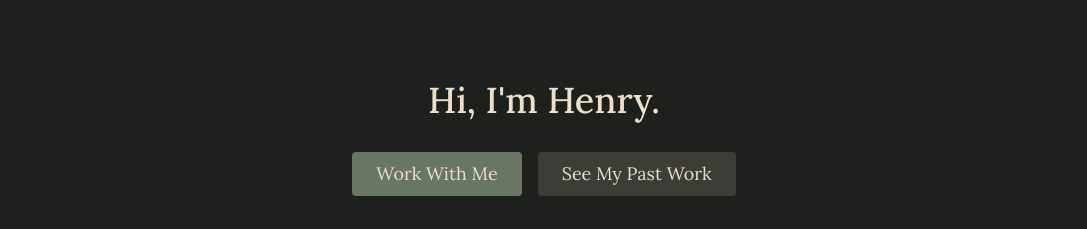
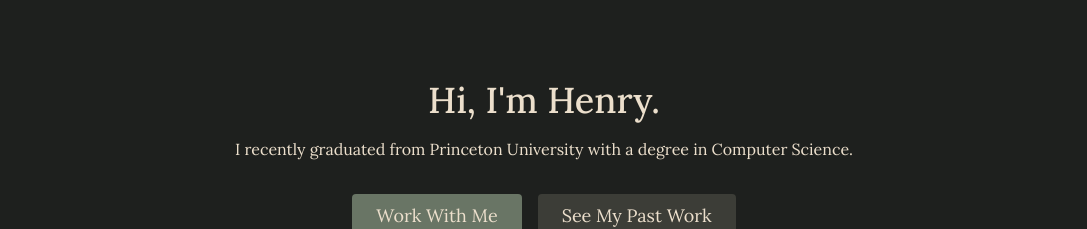
Before and after one commit to henrywertz6/portfolio, a React (Vite) app: page / in a window 1280 px wide. Shown: the top 229 px of the page, without its empty margins (96-1183 px from the left). Built offline with nearby package versions, Linux system fonts and the light colour scheme.

Commit message:
Short personal description added

```diff
--- a/src/components/About.tsx
+++ b/src/components/About.tsx
@@ -5,21 +5,20 @@
         Hi, I'm Henry.
         <br className="hidden lg:inline-block" />
       </h1>
-      <p className="mb-8 leading-relaxed">
-        {/* Lorem ipsum dolor sit amet, consectetur adipisicing elit. Qui laborum
-        quasi, incidunt dolore iste nostrum cupiditate voluptas? Laborum,
-        voluptas natus? */}
+      <p className="mb-8 leading-relaxed text-center">
+        I recently graduated from Princeton University with a degree in Computer
+        Science.
       </p>
       <div className="flex justify-center">
         <a
           href="https://www.linkedin.com/in/henry-wertz-09938b178/"
-          className="inline-flex text-[#ECDFCC] bg-[#697565] border-0 py-2 px-6 focus:outline-none hover:bg-[#6f7c6a] rounded text-lg"
+          className="inline-flex text-[#ECDFCC] bg-[#697565] border-0 py-2 px-6 focus:outline-none hover:bg-[#6f7c6a] rounded text-lg text-center"
         >
           Work With Me
         </a>
         <a
           href="https://github.com/henrywertz6"
-          className="ml-4 inline-flex text-[#ECDFCC] bg-[#3C3D37] border-0 py-2 px-6 focus:outline-none hover:bg-[#44463f] rounded text-lg"
+          className="ml-4 inline-flex text-[#ECDFCC] bg-[#3C3D37] border-0 py-2 px-6 focus:outline-none hover:bg-[#44463f] rounded text-lg text-center"
         >
           See My Past Work
         </a>
```
